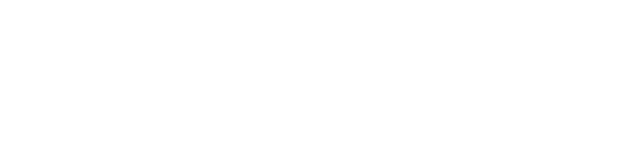
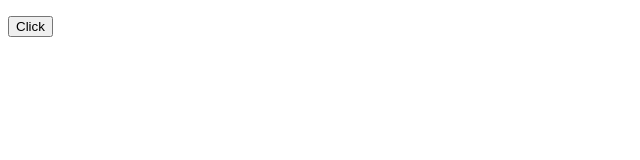
Before and after one commit to WinstonMan2020/Iron-Miner, a plain HTML site: page index.html in a window 1280 px wide. Shown: the whole page, without its empty margins (0-640 px from the left). Drawn offline with Linux system fonts and the light colour scheme.

Commit message:
Update index.html

```diff
--- a/index.html
+++ b/index.html
@@ -4,6 +4,7 @@
 </head>
 <body>
 
+    <p><button onclick="bakeCookie()" type="button">Click</button></p>
     <div id="cookies"></div>
 
 </body>
```
